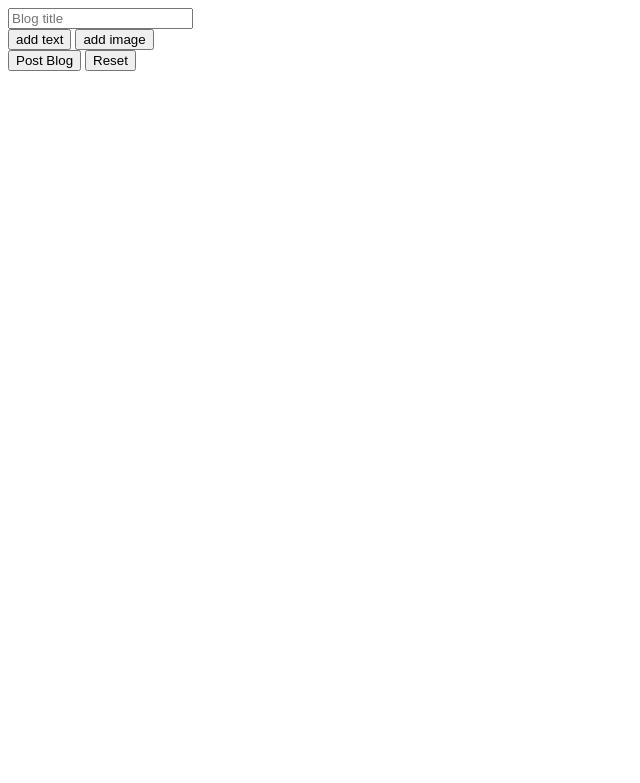
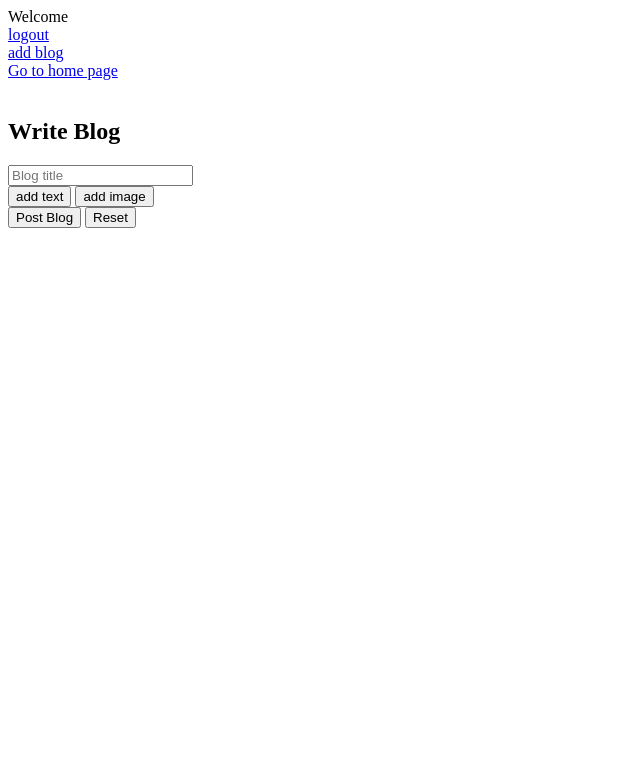
Before and after one commit to akhil-code/blog-platform, a Django app: page /write-blog in a window 1280 px wide. Shown: the top 783 px of the page, without its empty margins (0-640 px from the left). Run offline with Django 3.2, Linux system fonts and the light colour scheme; the visitor is signed in with stand-in values (Sample User, id 1); data that the repository does not hold is empty.

Commit message:
bug fixes

```diff
--- a/website/blog/models.py
+++ b/website/blog/models.py
@@ -31,9 +31,10 @@
 class Blog(models.Model):
     title = models.CharField(max_length=255, blank=False)
     body = models.TextField(blank=False)
+    contentOrder = models.CharField(max_length=255, blank=True, default=None)
     author = models.ForeignKey('Author', on_delete=models.CASCADE, blank=False)
     date_posted = models.DateTimeField(auto_now_add=True, blank=False)
-    tags = models.ManyToManyField(Tag, blank=False, related_name='blogs')
+    tags = models.ManyToManyField(Tag, blank=True, related_name='blogs')
 
     def __str__(self):
         return f"{self.title} by {self.author}"
--- a/website/blog/static/blog/js/app.js
+++ b/website/blog/static/blog/js/app.js
@@ -41,6 +41,15 @@
     myForm.insertBefore(breakLine, buttonHolder);
 }
 
+function hasValidExtension(filename){
+    var validExtensions = [".png", ".jpg", ".jpeg", ".gif", ".bmp"];
+    for(i=0; i<validExtensions.length; i++){
+        if(filename.substr(filename.length-validExtensions[i].length, validExtensions[i].length).toLowerCase() == validExtensions[i].toLowerCase())
+            return true;
+    }
+    return false;
+}
+
 function postBlog(){
     const myForm = document.querySelector('#myform');
 
@@ -48,8 +57,8 @@
     var positions = "";
     document.querySelectorAll(".blogContent").forEach(function(field){
 
-        if(field.type == "file" && field.value !="") positions += "1";
-        else if(field.value != "") positions += "0";
+        if(field.type == "file" && field.value !="" && hasValidExtension(field.value)) positions += "1";
+        else if(field.type == "textarea" && field.value != "") positions += "0";
         else myForm.removeChild(field);
 
     });
--- a/website/blog/templates/blog/blog.html
+++ b/website/blog/templates/blog/blog.html
@@ -32,6 +32,9 @@
             <input type="hidden" name="author_id" value="{{ user.author.id }}">
             <input type="submit" value="add comment">
         </form>
+    {% else %}
+        <a href=" {% url 'login' %}"> login </a> or
+        <a href=" {% url 'signup' %}"> Sign up </a> to add comments
     {% endif %}
 
 {% endif %}
--- a/website/blog/templates/blog/template.html
+++ b/website/blog/templates/blog/template.html
@@ -1,3 +1,6 @@
+
+
+
 <html>
     <head>
         {% load static %}
@@ -5,6 +8,20 @@
     </head>
 
     <body>
+
+        {% if user %}
+            Welcome {{ user.author }}<br>
+            <a href=" {% url 'logout' %}"> logout </a><br>
+            <a href=" {% url 'blog_input' %}"> add blog </a><br>
+        {% else %}
+            <a href=" {% url 'login' %}"> login </a><br>
+            <a href=" {% url 'signup' %}"> Sign up </a><br>
+        {% endif %}
+        <a href="{% url 'index' %}">Go to home page</a>
+        <br>
+        <br>
+
+        <h2>Write Blog</h2>
         <form id="myform" method="post" action="{% url 'blog_input' %}" enctype="multipart/form-data">
             {% csrf_token %}
             <input type="text" name="title" placeholder="Blog title"><br>
--- a/website/blog/urls.py
+++ b/website/blog/urls.py
@@ -10,5 +10,4 @@
     path('blog/<int:blog_id>', views.blog_view, name='blog_view'),
     path('blogs/<int:author_id>', views.author_posts_view, name='author_posts'),
     path('add-comment/<int:blog_id>', views.add_comment, name="add_comment"),
-    path('temp', views.temp_view, name='temp'),
 ]
--- a/website/blog/views.py
+++ b/website/blog/views.py
@@ -4,6 +4,7 @@
 from django.contrib.auth.models import User
 from django.contrib.auth import authenticate, login, logout
 from blog.models import Blog, Author, Comment
+import json
 
 def index(request):
     context = {
@@ -94,23 +95,28 @@
             return HttpResponseRedirect(reverse('blog_view', kwargs={'blog_id':blog_id,}))
 
 def blog_input_view(request):
-    if request.method == 'POST':
-        title = request.POST['title']
-        contentItems = request.POST.getlist("myContent[]")
-        contentOrder = request.POST.get("contentOrder")
-        files = request.FILES.getlist("myfile[]")
+    # submitting the post
+    if request.method == 'POST' and request.user.is_authenticated:
+        try:
+            title = request.POST['title']
+            contentOrder = request.POST.get("contentOrder")
+            contentItems = request.POST.getlist("myContent[]")
+            contentItems = json.dumps(contentItems)
+            author = request.user.author
 
-        print(f"Title: {title}")
-        print(f"Contents: {contentItems}")
-        print(f"Order: {contentOrder}")
-        print(f"Files: {files}")
+            # saving images
+            files = request.FILES.getlist("myfile[]")
+            for mFile in files:
+                with open('blog/static/blog/upload/' + mFile.name, 'wb+') as destination:
+                    for chunk in mFile.chunks():
+                        destination.write(chunk)
 
-        # for mFile in files:
-        #     with open('blog/static/blog/upload/' + mFile.name, 'wb+') as destination:
-        #         for chunk in mFile.chunks():
-        #             destination.write(chunk)
+            Blog(title=title, body=contentItems, contentOrder=contentOrder, author=author).save()
+            return HttpResponseRedirect(reverse("author_posts", kwargs={'author_id':author.id}))
+        except:
+            print(f"Error adding a new blog")
+            return render(request, reverse("index"))
 
-        return HttpResponse("Blog Posted successfully")
 
     elif request.user.is_authenticated:
         context = {
@@ -119,7 +125,3 @@
         return render(request, 'blog/template.html', context)
     else:
         return HttpResponseRedirect(reverse('login'))
-
-# temp views - testing purpose
-def temp_view(request):
-    return render(request, 'blog/template.html')
--- /dev/null
+++ b/website/todo.txt
@@ -0,0 +1,2 @@
+manage blogs by user (delete, edit)
+generating filenames of uploaded images with respect to blog_name+author_name
```
Also changed, not shown: website/blog/migrations/0010_auto_20180814_1653.py (added), website/blog/migrations/0011_auto_20180814_1717.py (added), website/blog/static/blog/upload/01.jpg (added).
